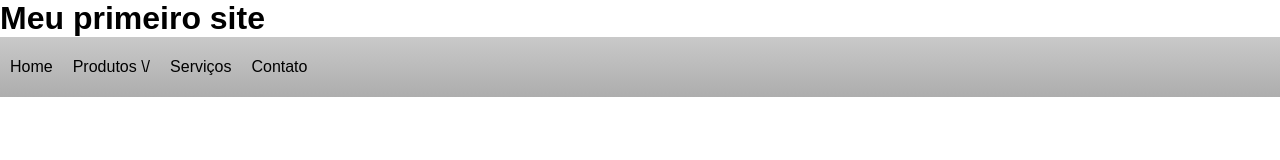
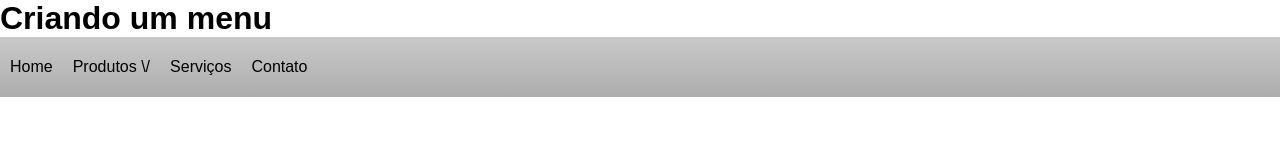
Before and after one commit to dsalinux/pw1-2022-02-atividade-aula, a plain HTML site: page Atividade08 - CSS Menu/index.html in a window 1280 px wide. Drawn offline with Linux system fonts and the light colour scheme.

Commit message:
Corrigindo erro na atividade 08

```diff
--- a/Atividade 07 - CSS/index.html
+++ b/Atividade08 - CSS Menu/index.html
@@ -8,7 +8,7 @@
     <link rel="stylesheet" href="css/estilo.css" />
 </head>
 <body>
-    <h1>Meu primeiro site</h1>
+    <h1>Criando um menu</h1>
     <ul class="menu">
         <li><a href="#">Home</a></li>
         <li>
```
Also changed, not shown: Atividade08 - CSS Menu/css/estilo.css (renamed from Atividade 07 - CSS/css/estilo.css).
